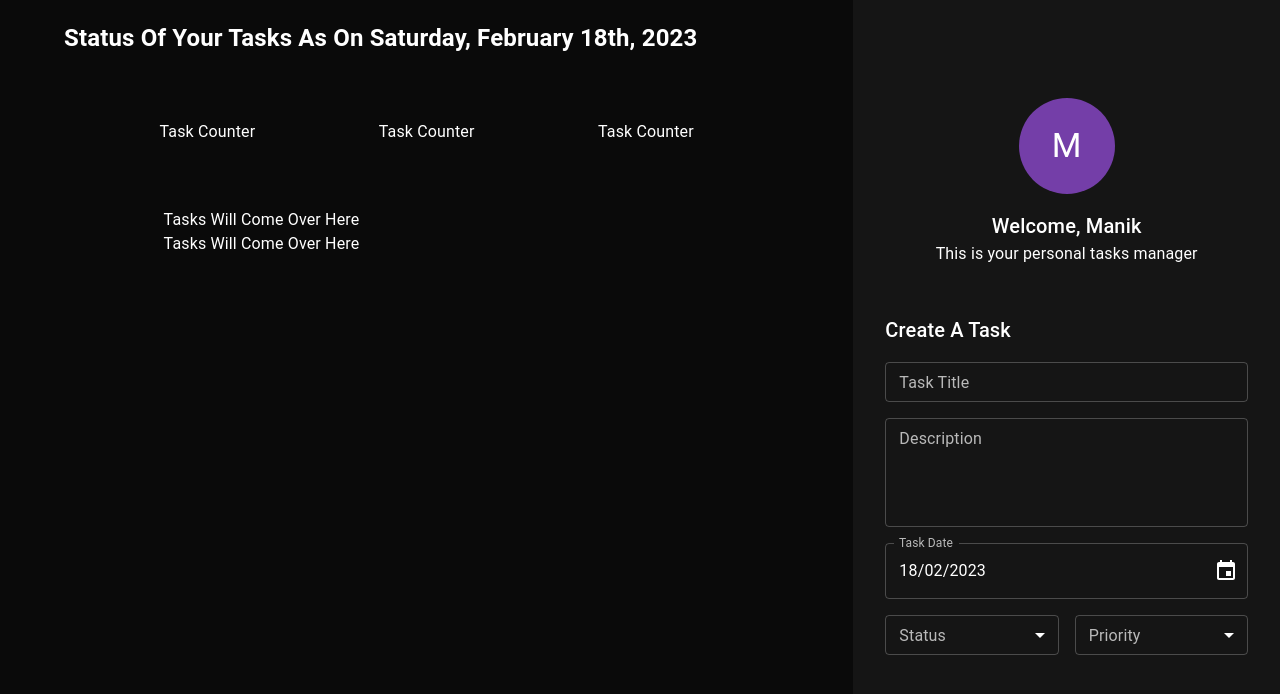
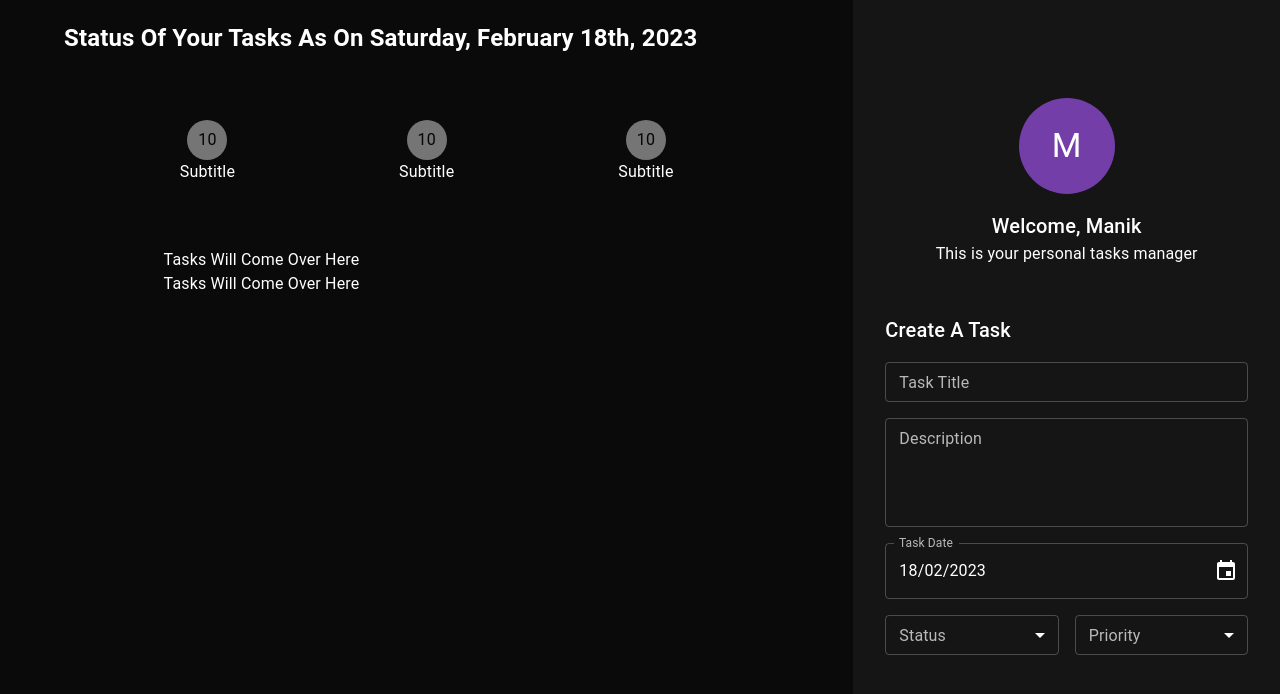
Before and after one commit to manikbajaj/typescript-course-react-project, a React (Create React App) app: page / in a window 1280 px wide. Shown: the top 694 px of the page. Built offline with nearby package versions, Linux system fonts and the light colour scheme.

Commit message:
pushing lecture

```diff
--- a/src/components/taskArea/taskArea.tsx
+++ b/src/components/taskArea/taskArea.tsx
@@ -1,6 +1,7 @@
 import { Box, Grid } from '@mui/material';
 import React, { FC, ReactElement } from 'react';
 
+import { TaskCounter } from '../taskCounter/taskCounter';
 import { format } from 'date-fns';
 
 export const TaskArea: FC = (): ReactElement => {
@@ -27,9 +28,9 @@
           xs={12}
           mb={8}
         >
-          <Box>Task Counter</Box>
-          <Box>Task Counter</Box>
-          <Box>Task Counter</Box>
+          <TaskCounter />
+          <TaskCounter />
+          <TaskCounter />
         </Grid>
         <Grid
           item
--- /dev/null
+++ b/src/components/taskCounter/taskCounter.tsx
@@ -0,0 +1,20 @@
+import { Avatar, Box, Typography } from '@mui/material';
+import React, { FC, ReactElement } from 'react';
+
+export const TaskCounter: FC = (): ReactElement => {
+  return (
+    <>
+      <Box
+        display="flex"
+        flexDirection="column"
+        justifyContent="center"
+        alignItems="center"
+      >
+        <Avatar>
+          <Typography>10</Typography>
+        </Avatar>
+        <Typography>Subtitle</Typography>
+      </Box>
+    </>
+  );
+};
```
